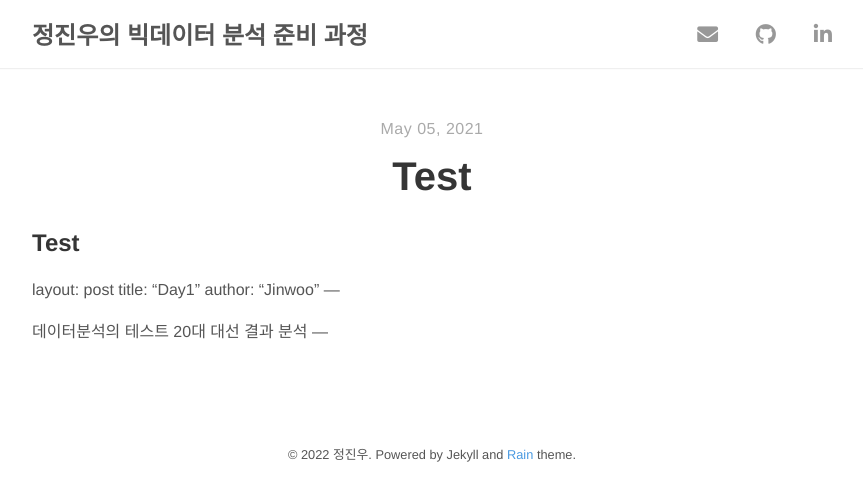
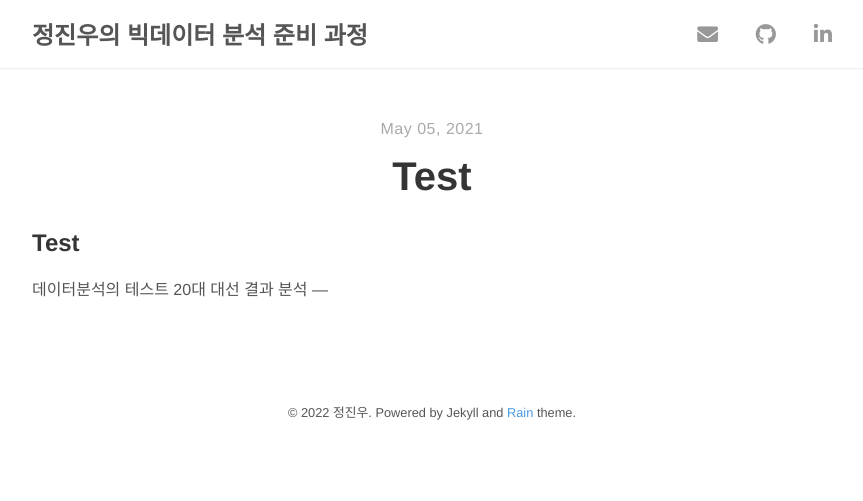
Before and after one commit to trust8912/trust8912.github.io, a Jekyll site: the page built from _posts/2021-05-05-test.md, in a window 1280 px wide. Shown: the top 501 px of the page, without its empty margins (208-1071 px from the left). Built offline with Jekyll 4.4.1, drawn with Linux system fonts in a browser that asks for light colours; nearby versions of some CDN libraries.

Commit message:
Update 2021-05-05-test.md

```diff
--- a/_posts/2021-05-05-test.md
+++ b/_posts/2021-05-05-test.md
@@ -6,10 +6,6 @@ author: "Jinwoo"
 
 Test
 ---
-layout: post
-title: "Day1"
-author: "Jinwoo"
----
 
 데이터분석의 테스트
 20대 대선 결과 분석
```
